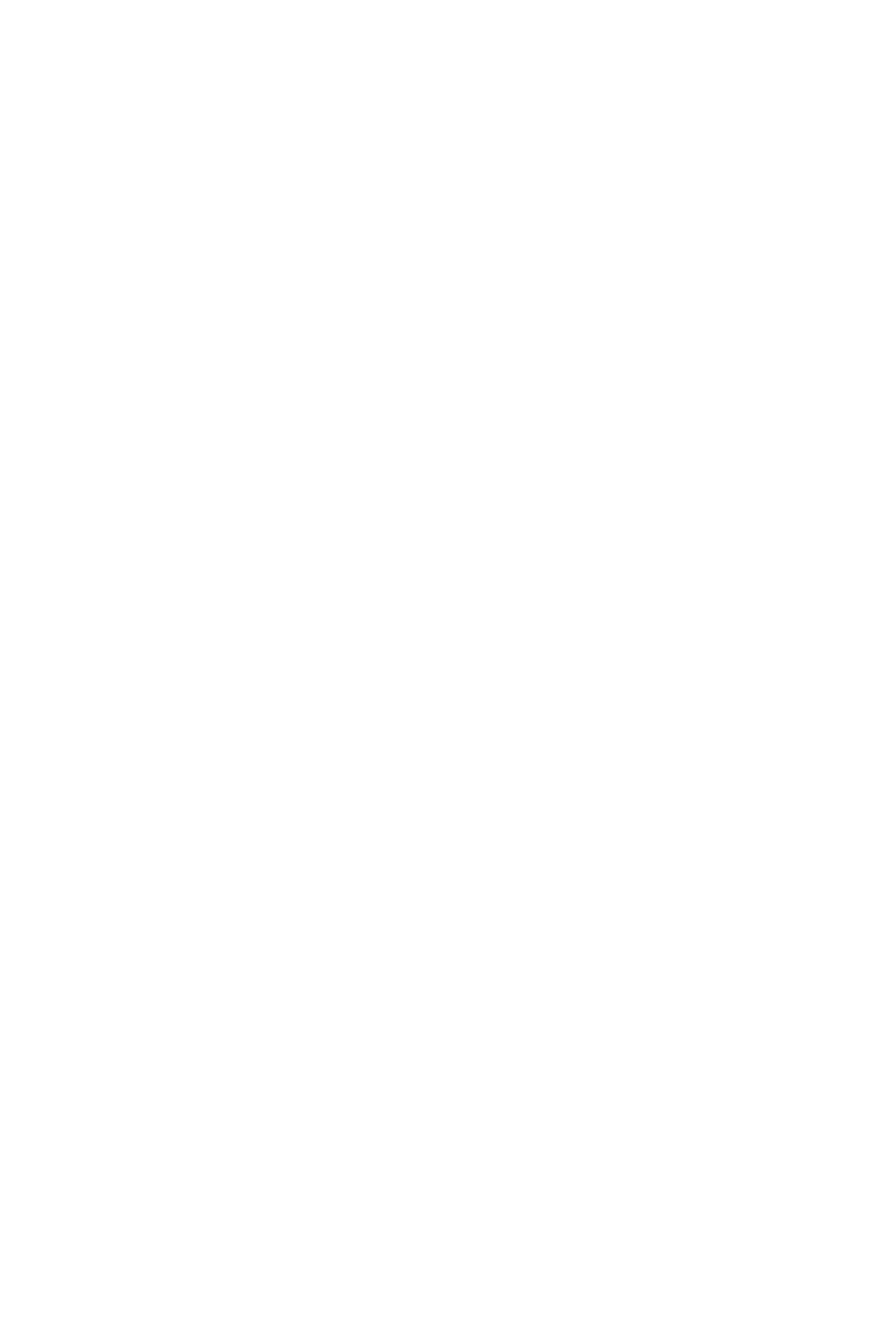
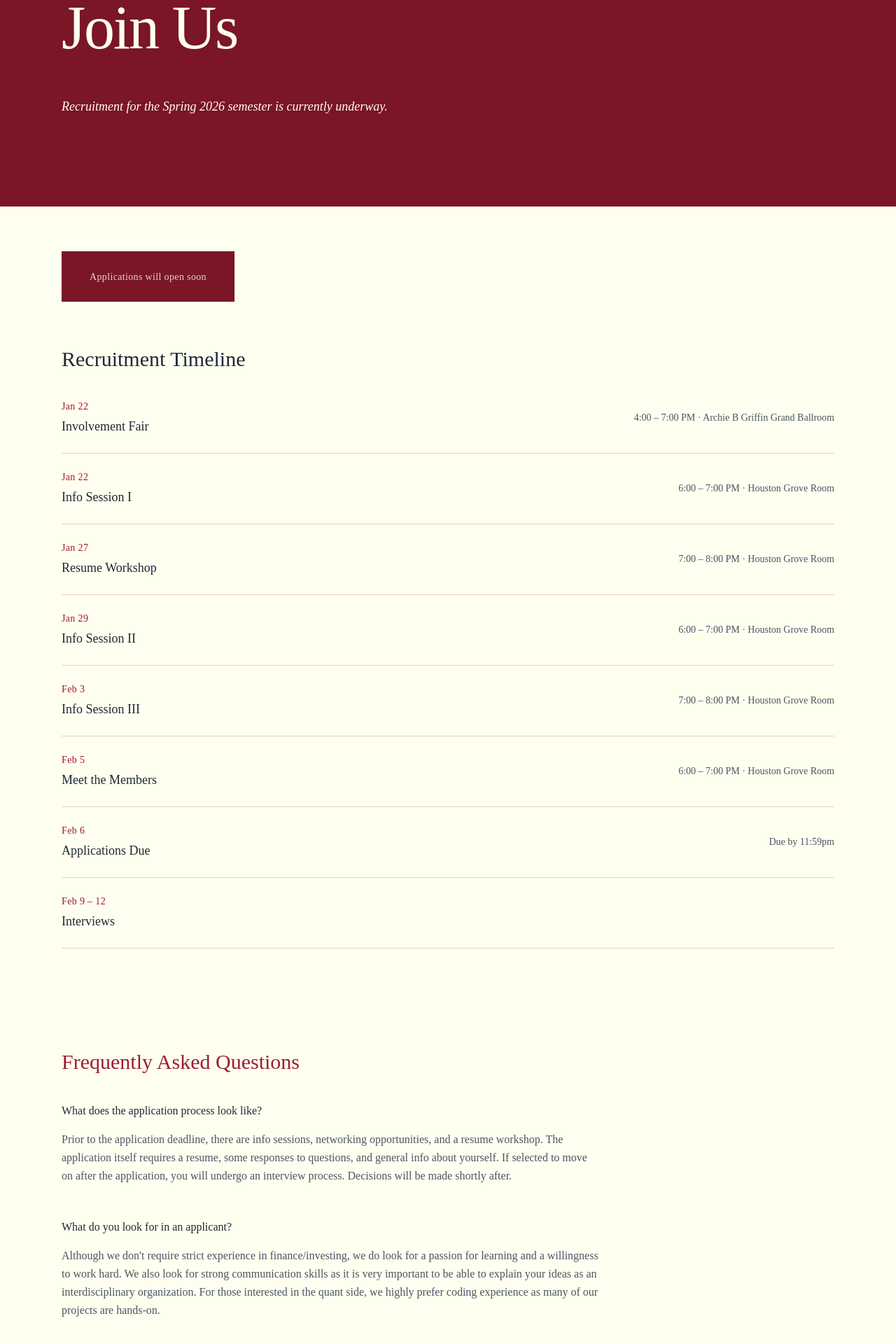
Before and after one commit to MaddoxCRoy/SIG-Website, a React (Vite) app: page /join in a window 1280 px wide. Before the commit this address had no page. Shown: the part 298-2218 px from the top of the page at 70% size. Before the commit the page ends 800 px from the top, so only its background shows below. Built offline with nearby package versions, Linux system fonts and the light colour scheme.

Commit message:
added join page

```diff
--- a/src/App.jsx
+++ b/src/App.jsx
@@ -8,6 +8,7 @@ import MStarPage from "./components/mstar/MStarPage";
 import QuantPage from "./components/quant/QuantPage";
 import FundamentalPage from "./components/fundamental/FundamentalPage";
 import JournalPage from "./components/journal/JournalPage"
+import JoinPage from "./components/join/JoinPage"
 
 export default function App() {
   return (
@@ -21,6 +22,7 @@ export default function App() {
           <Route path="/quantitative" element={<QuantPage />} />
           <Route path="/fundamental" element={<FundamentalPage />} />
           <Route path="/researchjournal" element={<JournalPage />} />
+          <Route path="/join" element={<JoinPage />} />
         </Route>
       </Routes>
     </>
--- a/src/components/home/Footer.jsx
+++ b/src/components/home/Footer.jsx
@@ -1,6 +1,8 @@
 import { useRef } from "react";
 import { motion, useInView } from "framer-motion";
 import { Mail, Linkedin, ArrowUpRight } from "lucide-react";
+import { Link } from "react-router-dom";
+
 
 export default function Footer() {
   const ref = useRef(null);
@@ -29,13 +31,14 @@ export default function Footer() {
           </p>
 
           {/* Apply / Contact Button */}
-          <a
-            href="mailto:scarletinvestmentgroup@gmail.com"
+          <Link
+            to="/join"
             className="mt-10 inline-flex items-center gap-2 rounded-sm bg-[#7A1626] px-8 py-4 font-secondary text-sm tracking-wide text-[#FFFFF0] hover:bg-[#9E1B32] transition-colors"
           >
             Apply / Get in Touch
             <ArrowUpRight className="h-4 w-4" />
-          </a>
+          </Link>
+
         </motion.div>
 
         {/* Bottom Bar */}
--- /dev/null
+++ b/src/components/join/JoinFAQ.jsx
@@ -0,0 +1,41 @@
+export default function JoinFAQ() {
+    return (
+        <section className="py-20">
+            <div className="max-w-6xl mx-auto px-6">
+                <h2 className="text-2xl md:text-3xl font-light text-[#9E1B32]">
+                    Frequently Asked Questions
+                </h2>
+
+                <div className="mt-10 space-y-12 max-w-3xl">
+                    <div>
+                        <h3 className="font-medium text-[#1F2933] mb-4">
+                            What does the application process look like?
+                        </h3>
+                        <p className="text-[#4B5563] leading-relaxed">
+                            Prior to the application deadline, there are info sessions,
+                            networking opportunities, and a resume workshop. The application
+                            itself requires a resume, some responses to questions, and general
+                            info about yourself. If selected to move on after the application,
+                            you will undergo an interview process. Decisions will be made
+                            shortly after.
+                        </p>
+                    </div>
+
+                    <div>
+                        <h3 className="font-medium text-[#1F2933] mb-4">
+                            What do you look for in an applicant?
+                        </h3>
+                        <p className="text-[#4B5563] leading-relaxed">
+                            Although we don't require strict experience in finance/investing,
+                            we do look for a passion for learning and a willingness to work
+                            hard. We also look for strong communication skills as it is very
+                            important to be able to explain your ideas as an interdisciplinary
+                            organization. For those interested in the quant side, we highly
+                            prefer coding experience as many of our projects are hands-on.
+                        </p>
+                    </div>
+                </div>
+            </div>
+        </section>
+    );
+}
--- /dev/null
+++ b/src/components/join/JoinHero.jsx
@@ -0,0 +1,27 @@
+import { motion } from "framer-motion";
+
+export default function JoinHero() {
+    return (
+        <section className="pt-44 pb-32 bg-[#7A1626]">
+            <div className="max-w-6xl mx-auto px-6">
+                <motion.h1
+                    initial={{ opacity: 0, y: 28 }}
+                    animate={{ opacity: 1, y: 0 }}
+                    transition={{ duration: 0.9, ease: "easeOut" }}
+                    className="text-[clamp(3.5rem,7vw,5.5rem)] font-light tracking-tight text-[#FFFFF0]"
+                >
+                    Join Us
+                </motion.h1>
+
+                <motion.p
+                    initial={{ opacity: 0, y: 16 }}
+                    animate={{ opacity: 1, y: 0 }}
+                    transition={{ duration: 0.9, delay: 0.15, ease: "easeOut" }}
+                    className="mt-8 max-w-2xl text-lg italic text-[#FFFFF0] leading-relaxed"
+                >
+                    Recruitment for the Spring 2026 semester is currently underway.
+                </motion.p>
+            </div>
+        </section>
+    );
+}
--- /dev/null
+++ b/src/components/join/JoinPage.jsx
@@ -0,0 +1,13 @@
+import JoinHero from "./JoinHero";
+import JoinTimeline from "./JoinTimeline";
+import JoinFAQ from "./JoinFAQ";
+
+export default function JoinPage() {
+    return (
+        <main className="bg-[#FFFFF0]">
+            <JoinHero />
+            <JoinTimeline />
+            <JoinFAQ />
+        </main>
+    );
+}
--- /dev/null
+++ b/src/components/join/JoinTimeline.jsx
@@ -0,0 +1,68 @@
+import { useRef } from "react";
+import { motion, useInView } from "framer-motion";
+
+const events = [
+    { date: "Jan 22", title: "Involvement Fair", time: "4:00 – 7:00 PM", location: "Archie B Griffin Grand Ballroom" },
+    { date: "Jan 22", title: "Info Session I", time: "6:00 – 7:00 PM", location: "Houston Grove Room" },
+    { date: "Jan 27", title: "Resume Workshop", time: "7:00 – 8:00 PM", location: "Houston Grove Room" },
+    { date: "Jan 29", title: "Info Session II", time: "6:00 – 7:00 PM", location: "Houston Grove Room" },
+    { date: "Feb 3", title: "Info Session III", time: "7:00 – 8:00 PM", location: "Houston Grove Room" },
+    { date: "Feb 5", title: "Meet the Members", time: "6:00 – 7:00 PM", location: "Houston Grove Room" },
+    { date: "Feb 6", title: "Applications Due", time: "Due by 11:59pm", location: "" },
+    { date: "Feb 9 – 12", title: "Interviews", time: "", location: "" },
+];
+
+export default function JoinTimeline() {
+    const ref = useRef(null);
+    const isInView = useInView(ref, { once: true, margin: "-120px" });
+
+    return (
+        <section ref={ref} className="py-16">
+            <div className="pb-16">
+                <div className="max-w-6xl mx-auto px-6">
+                    <div className="inline-block bg-[#7A1626] px-10 py-6">
+                        <span className="font-secondary text-sm tracking-wide text-[#FFFFF0]/80">
+                            Applications will open soon
+                        </span>
+                    </div>
+                </div>
+            </div>
+
+            <div className="max-w-6xl mx-auto px-6">
+                <motion.h2
+                    initial={{ opacity: 0, y: 24 }}
+                    animate={isInView ? { opacity: 1, y: 0 } : {}}
+                    transition={{ duration: 0.8, ease: "easeOut" }}
+                    className="text-2xl md:text-3xl font-light text-[#1F2933]"
+                >
+                    Recruitment Timeline
+                </motion.h2>
+
+                <div className="mt-10 space-y-6">
+                    {events.map((event, index) => (
+                        <motion.div
+                            key={`${event.title}-${index}`}
+                            initial={{ opacity: 0, y: 16 }}
+                            animate={isInView ? { opacity: 1, y: 0 } : {}}
+                            transition={{ duration: 0.6, delay: 0.15 + index * 0.05 }}
+                            className="flex flex-col md:flex-row md:items-center md:justify-between border-b border-[#7A1626]/20 pb-6"
+                        >
+                            <div>
+                                <div className="text-sm font-secondary tracking-wide text-[#9E1B32]">
+                                    {event.date}
+                                </div>
+                                <div className="text-lg font-light text-[#1F2933] mt-1">
+                                    {event.title}
+                                </div>
+                            </div>
+
+                            <div className="mt-2 md:mt-0 text-sm text-[#4B5563]">
+                                {[event.time, event.location].filter(Boolean).join(" · ")}
+                            </div>
+                        </motion.div>
+                    ))}
+                </div>
+            </div>
+        </section>
+    );
+}
```
